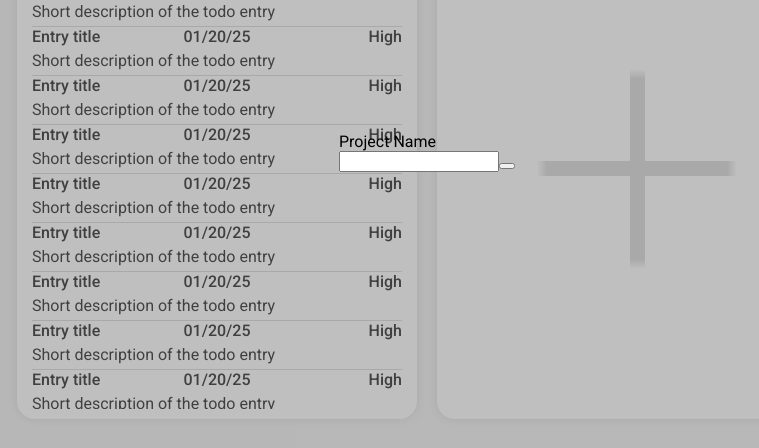
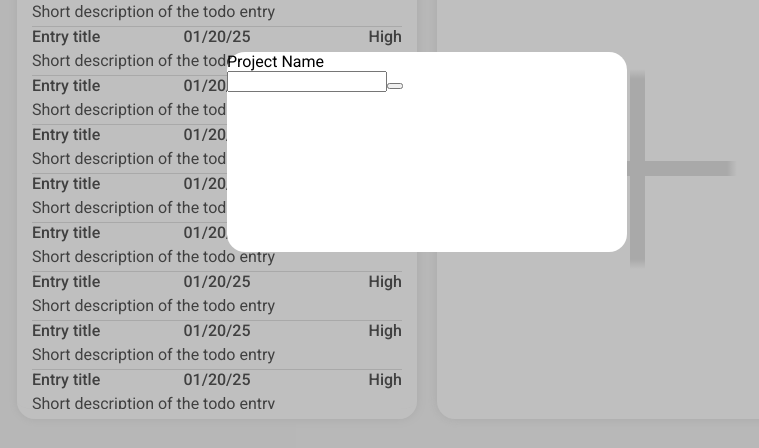
Before and after one commit to Rowan-Maynor/odin-to-do-list, a website built with webpack: page src/template.html in a window 1280 px wide. Both pictures are taken after a click on the element 640 px from the left and 417 px from the top of the page. Shown: the part 248-696 px from the top of the page, without its empty margins (213-972 px from the left). Built offline with nearby package versions, Linux system fonts and the light colour scheme.

Commit message:
Style input-container

```diff
--- a/src/styles.css
+++ b/src/styles.css
@@ -5,6 +5,7 @@
 }
 
 body {
+    --border-radius: 18px;
     --bg-color: rgb(240, 240, 240);
     background-color: var(--bg-color);
     position: relative;
@@ -43,7 +44,7 @@ body {
     height: var(--card-height);
     width: calc(var(--card-height) - 100px);
     background-color: white;
-    border-radius: 18px;
+    border-radius: var(--border-radius);
     box-shadow: 0 0 10px lightgray;
     flex-direction: column;
     align-items: stretch;
@@ -142,3 +143,10 @@ body {
     align-items: center;
     justify-content: center;
 }
+
+#input-container {
+    background-color: white;
+    width: 400px;
+    height: 200px;
+    border-radius: var(--border-radius);
+}
```
